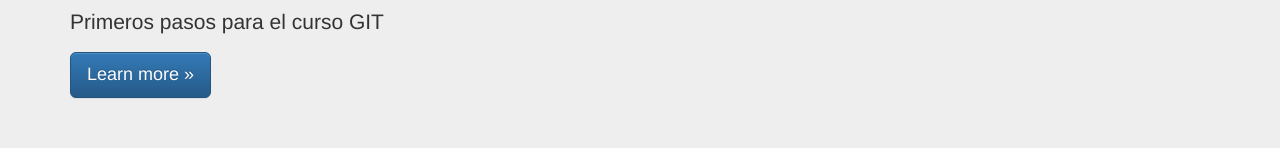
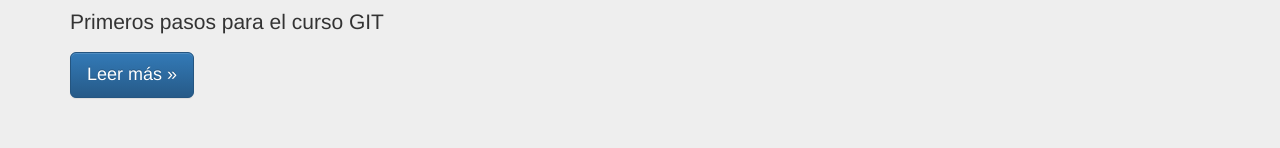
Before and after one commit to cfloresb/Trabajo2_Cristobal_Flores, a plain HTML site: page index.html in a window 1280 px wide. Shown: the part 190-338 px from the top of the page. Drawn offline with nearby package versions, Linux system fonts and the light colour scheme.

Commit message:
Se cambia texto de botón principal

```diff
--- a/index.html
+++ b/index.html
@@ -57,7 +57,7 @@
       <div class="container">
         <h1>Hola Tottus</h1>
         <p>Primeros pasos para el curso GIT</p>
-        <p><a class="btn btn-primary btn-lg" href="#" role="button">Learn more &raquo;</a></p>
+        <p><a class="btn btn-primary btn-lg" href="#" role="button">Leer más &raquo;</a></p>
       </div>
     </div>
 
```
